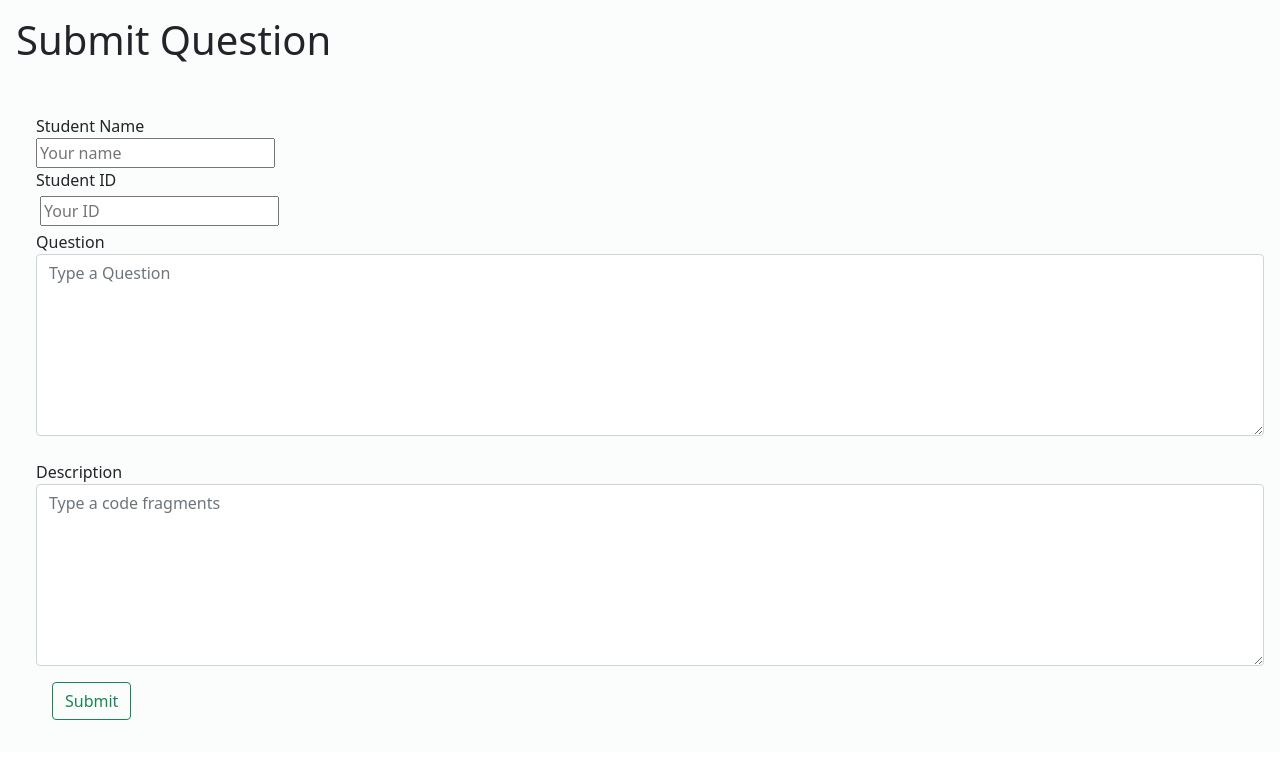
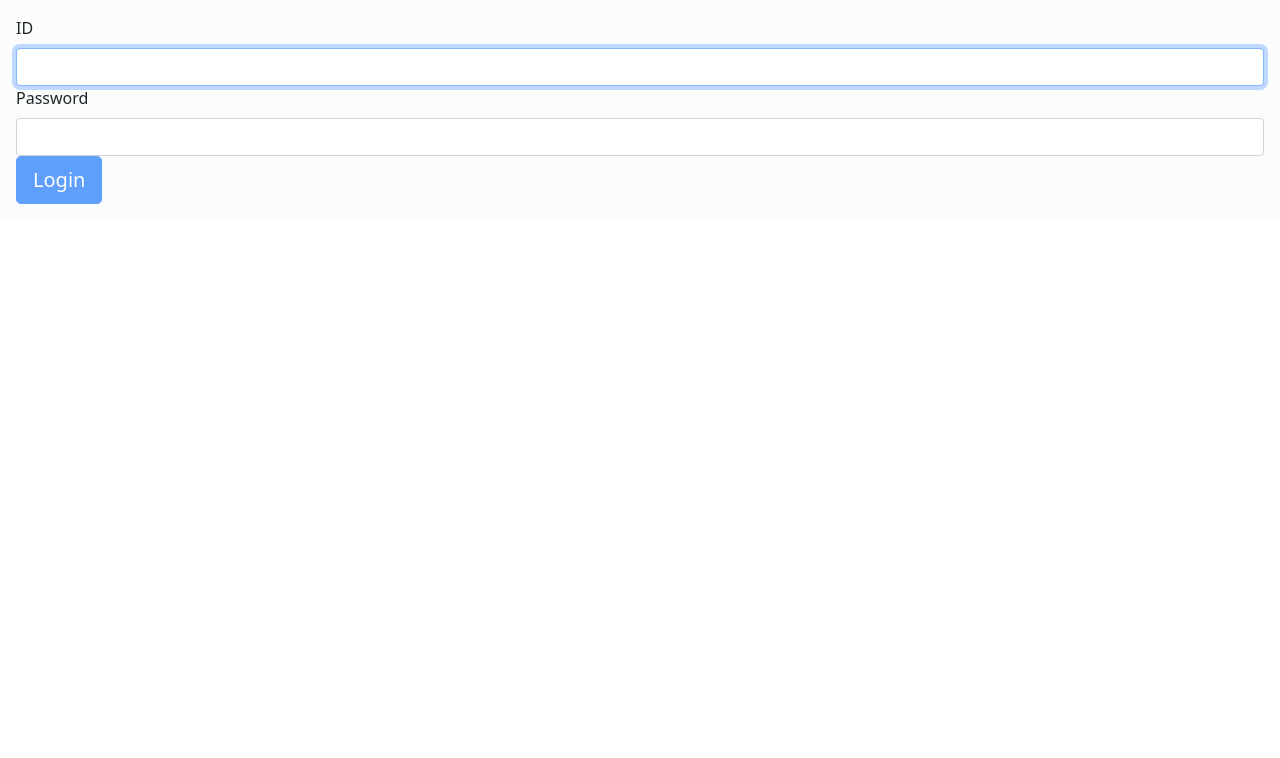
Before and after one commit to MMenard-UNO-Commits/Team_6_Crypto_Tutor, a React (Create React App) app in the folder cypto-tutor/: page /login in a window 1280 px wide. Shown: the top 758 px of the page. Built offline with nearby package versions, Linux system fonts and the light colour scheme.

Commit message:
Updated Question Page and Login Page

```diff
--- a/cypto-tutor/src/App.js
+++ b/cypto-tutor/src/App.js
@@ -1,99 +1,14 @@
 import "./App.css";
 import React, { Component } from "react";
+import Routes from "./Routes";
+
 //import Questionform from "./components/questionform";
 
 class App extends Component {
-  state = {
-    studentName: "",
-    studentID: "",
-    question: "",
-    description: "",
-  };
-
-  /*handleAdd = async (e) => {
-    await this.setState({
-      studdentName: e.target.value,
-      studentID: e.target.value,
-      question: e.target.value,
-      description: e.target.value,
-    });
-  };
-*/
-  handleSubmit = (e) => {
-    e.preventDefault();
-
-    //TODO: ALl the values of the input field are stored in the variable, \
-    //now they need to be processed in the backend
-    alert("Forms submitted successfully");
-
-    window.location = "http://localhost:80/learnphp/Pull.php";
-    console.log(this.state.studentName);
-    console.log(this.state.studentID);
-    console.log(this.state.question);
-    console.log(this.state.description);
-  };
   render() {
     return (
       <div className="p-3 mb-2 bg-light bg-opacity-50 text-dark">
-        <h1>Submit Question</h1>
-        <form className="forms">
-          <fieldset>
-            <label>Student Name</label>
-            <br />
-            <input
-              className=".form-control-sm"
-              name="name"
-              value={this.state.studentName}
-              onChange={(event) =>
-                this.setState({ studentName: event.target.value })
-              }
-              placeholder="Your name"
-            />
-            <br />
-            <label>Student ID</label>
-            <br/>
-            <input
-              className=".form-control-sm m-1"
-              name="id"
-              value={this.state.studentID}
-              onChange={(event) =>
-                this.setState({ studentID: event.target.value })
-              }
-              placeholder="Your ID"
-            />
-            <br />
-            <label>Question</label>
-            <textarea
-              className="form-control"
-              rows="7"
-              name="question"
-              value={this.state.question}
-              onChange={(event) =>
-                this.setState({ question: event.target.value })
-              }
-              placeholder="Type a Question"
-            />
-            <br />
-            <label>Description</label>
-            <textarea
-              className="form-control"
-              name="description"
-              rows="7"
-              value={this.state.description}
-              onChange={(event) =>
-                this.setState({ description: event.target.value })
-              }
-              placeholder="Type a code fragments"
-            />
-          </fieldset>
-          <button
-            onClick={this.handleSubmit}
-            type="submit"
-            className="btn btn-outline-success m-3"
-          >
-            Submit
-          </button>
-        </form>
+        <Routes />
       </div>
     );
   }
--- /dev/null
+++ b/cypto-tutor/src/Routes.js
@@ -0,0 +1,17 @@
+import React from "react";
+import { Route, Switch } from "react-router-dom";
+import Login from "./components/Login";
+import Question from "./components/QuestionPage"
+
+export default function Routes() {
+  return (
+    <Switch>
+      <Route exact path="/login">
+        <Login />
+      </Route>
+      <Route exact path ="/questionpage">
+          <Question />
+      </Route>
+    </Switch>
+  );
+}
--- /dev/null
+++ b/cypto-tutor/src/components/Login.js
@@ -0,0 +1,43 @@
+import React, { useState } from "react";
+import Form from "react-bootstrap/Form";
+import Button from "react-bootstrap/Button";
+
+export default function Login() {
+  const [id, setID] = useState("");
+  const [password, setPassword] = useState("");
+
+  function validateForm() {
+    return id.length > 0 && password.length > 0;
+  }
+
+  function handleSubmit(event) {
+    event.preventDefault();
+  }
+
+  return (
+    <div className="Login">
+      <Form onSubmit={handleSubmit}>
+        <Form.Group size="lg" controlId="ID">
+          <Form.Label>ID</Form.Label>
+          <Form.Control
+            autoFocus
+            type="id"
+            value={id}
+            onChange={(e) => setID(e.target.value)}
+          />
+        </Form.Group>
+        <Form.Group size="lg" controlId="password">
+          <Form.Label>Password</Form.Label>
+          <Form.Control
+            type="password"
+            value={password}
+            onChange={(e) => setPassword(e.target.value)}
+          />
+        </Form.Group>
+        <Button block size="lg" type="submit" disabled={!validateForm()}>
+          Login
+        </Button>
+      </Form>
+    </div>
+  );
+}
--- /dev/null
+++ b/cypto-tutor/src/components/QuestionPage.js
@@ -0,0 +1,165 @@
+import React, { useState } from "react";
+import Form from "react-bootstrap/Form";
+import Button from "react-bootstrap/Button";
+
+export default function QuestionPage() {
+    const [name, setName] = useState("");
+    const [id, setID] = useState("");
+    const [question, setQuestion] = useState("");
+    const [description, setDescription] = useState("");
+
+  function validateForm() {
+    return name.length > 0 && id.length > 0 && question.length > 0 && description.length > 0;
+  }
+
+  function handleSubmit(event) {
+    event.preventDefault();
+  }
+
+  return (
+    <div className="Question Form">
+      <Form onSubmit={handleSubmit}>
+      <Form.Group size="lg" controlId="ID">
+          <Form.Label>Name</Form.Label>
+          <Form.Control
+            autoFocus
+            type="name"
+            value={name}
+            onChange={(e) => setName(e.target.value)}
+          />
+        </Form.Group>
+        <Form.Group size="lg" controlId="ID">
+          <Form.Label>ID</Form.Label>
+          <Form.Control
+            autoFocus
+            type="id"
+            value={id}
+            onChange={(e) => setID(e.target.value)}
+          />
+        </Form.Group>
+        <Form.Group size="lg" controlId="password">
+          <Form.Label>Question</Form.Label>
+          <Form.Control
+            type="question"
+            value={question}
+            onChange={(e) => setQuestion(e.target.value)}
+          />
+        </Form.Group>
+        <Form.Group size="lg" controlId="ID">
+          <Form.Label>Description</Form.Label>
+          <Form.Control
+            autoFocus
+            type="description"
+            value={description}
+            onChange={(e) => setDescription(e.target.value)}
+          />
+        </Form.Group>
+        <Button block size="lg" type="submit" disabled={!validateForm()}>
+          Submit
+        </Button>
+      </Form>
+    </div>
+  );
+}
+
+
+// import React, { Component } from "react";
+
+// class questionpage extends Component() {
+//   state = {
+//     studentName: "",
+//     studentID: "",
+//     question: "",
+//     description: "",
+//   };
+
+//   /*handleAdd = async (e) => {
+//     await this.setState({
+//       studdentName: e.target.value,
+//       studentID: e.target.value,
+//       question: e.target.value,
+//       description: e.target.value,
+//     });
+//   };
+// */
+//   handleSubmit = (e) => {
+//     e.preventDefault();
+
+//     //TODO: ALl the values of the input field are stored in the variable, \
+//     //now they need to be processed in the backend
+//     alert("Forms submitted successfully");
+
+//     window.location = "http://localhost:80/learnphp/Pull.php";
+//     console.log(this.state.studentName);
+//     console.log(this.state.studentID);
+//     console.log(this.state.question);
+//     console.log(this.state.description);
+//   };
+//   render() {
+//     return (
+//       <div className="p-3 mb-2 bg-light bg-opacity-50 text-dark">
+//         <h1>Submit Question</h1>
+//         <form className="forms">
+//           <fieldset>
+//             <label>Student Name</label>
+//             <br />
+//             <input
+//               className=".form-control-sm"
+//               name="name"
+//               value={this.state.studentName}
+//               onChange={(event) =>
+//                 this.setState({ studentName: event.target.value })
+//               }
+//               placeholder="Your name"
+//             />
+//             <br />
+//             <label>Student ID</label>
+//             <br/>
+//             <input
+//               className=".form-control-sm m-1"
+//               name="id"
+//               value={this.state.studentID}
+//               onChange={(event) =>
+//                 this.setState({ studentID: event.target.value })
+//               }
+//               placeholder="Your ID"
+//             />
+//             <br />
+//             <label>Question</label>
+//             <textarea
+//               className="form-control"
+//               rows="7"
+//               name="question"
+//               value={this.state.question}
+//               onChange={(event) =>
+//                 this.setState({ question: event.target.value })
+//               }
+//               placeholder="Type a Question"
+//             />
+//             <br />
+//             <label>Description</label>
+//             <textarea
+//               className="form-control"
+//               name="description"
+//               rows="7"
+//               value={this.state.description}
+//               onChange={(event) =>
+//                 this.setState({ description: event.target.value })
+//               }
+//               placeholder="Type a code fragments"
+//             />
+//           </fieldset>
+//           <button
+//             onClick={this.handleSubmit}
+//             type="submit"
+//             className="btn btn-outline-success m-3"
+//           >
+//             Submit
+//           </button>
+//         </form>
+//       </div>
+//     );
+//   }
+// }
+
+// export default questionpage;
--- a/cypto-tutor/src/index.js
+++ b/cypto-tutor/src/index.js
@@ -5,12 +5,15 @@ import App from "./App";
 import reportWebVitals from "./reportWebVitals";
 //import pull from "./test.html";
 import "bootstrap/dist/css/bootstrap.css";
+import { BrowserRouter as Router } from 'react-router-dom';
 
 //const root = document.getElementById('test.html');
 
 ReactDOM.render(
   <React.StrictMode>
-    <App />,
+    <Router>
+      <App />
+    </Router>
   </React.StrictMode>,
   document.getElementById("root")
 );
```
Also changed, not shown: cypto-tutor/src/components/questionform.jsx (deleted, +0 -14 lines), 5 other files (tests, documents, lock files or other folders).
